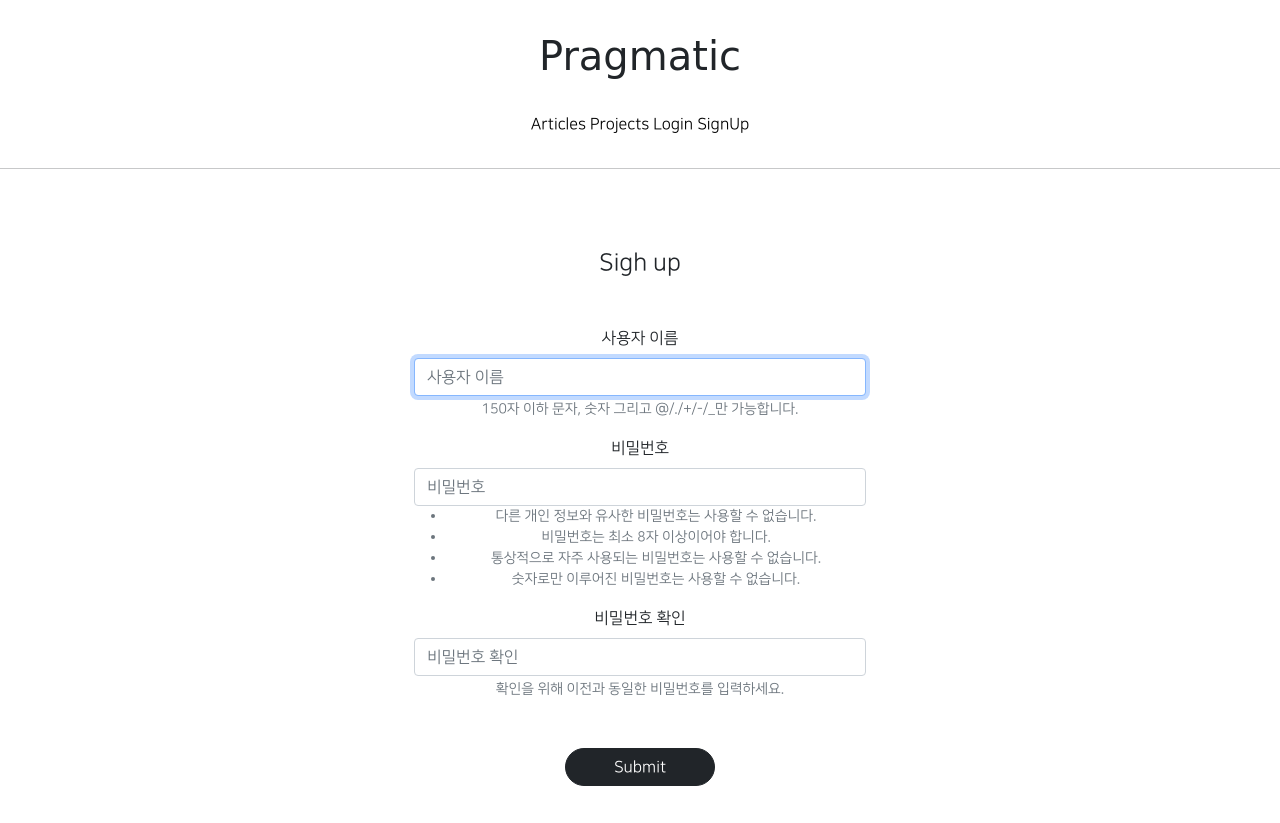
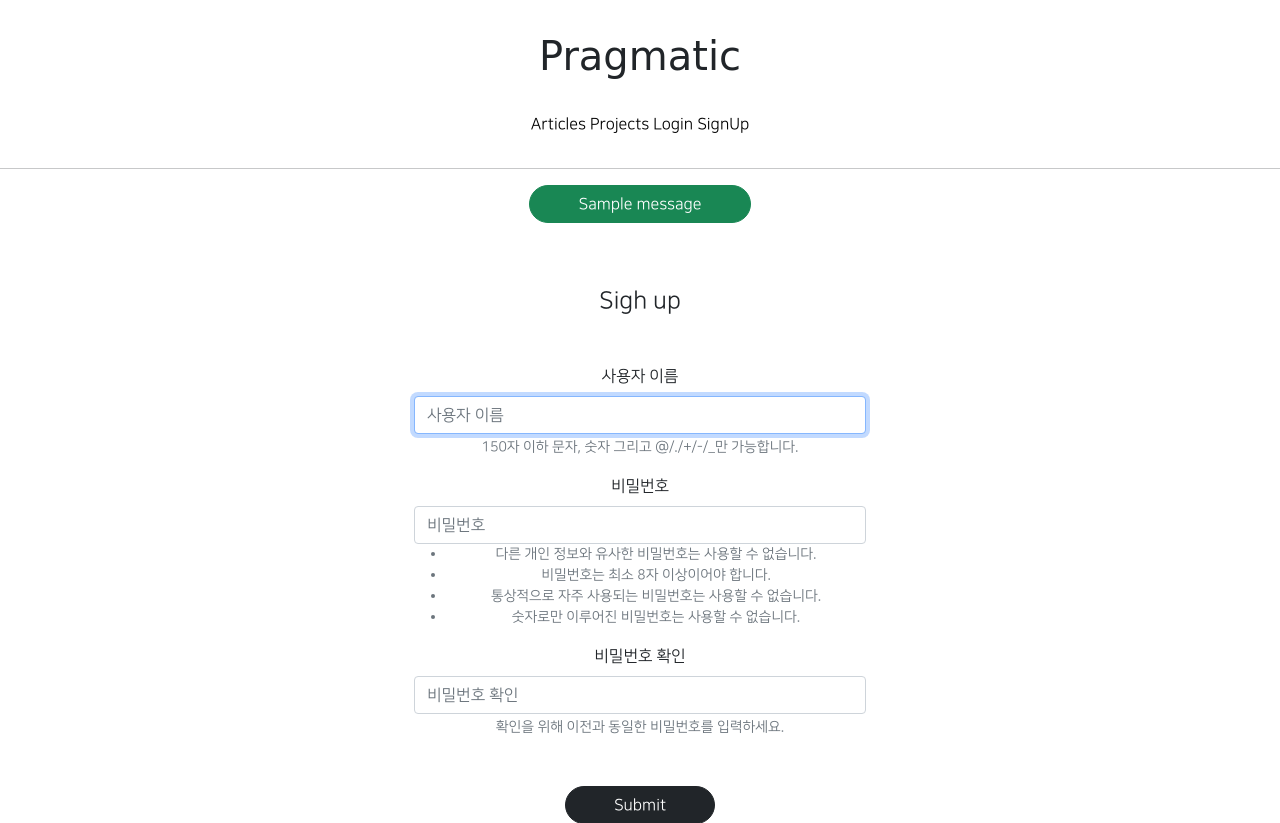
Before and after one commit to success899/test, a Django app: page /accounts/create/ in a window 1280 px wide. Shown: the top 823 px of the page. Run offline with Django 3.2, Linux system fonts and the light colour scheme; tables that the repository leaves empty hold one stand-in row (values such as "Sample post"); one stand-in notice (Sample message) is shown; parts of the project's set-up code (start-up, migrations or seed data) failed here and were passed over; some libraries are stand-ins or nearby versions.

Commit message:
210824 test commit 4

```diff
--- a/likeapp/views.py
+++ b/likeapp/views.py
@@ -6,6 +6,7 @@ from django.shortcuts import render
 from django.utils.decorators import method_decorator
 from django.views.generic import RedirectView
 from django.urls import reverse
+from django.contrib import messages
 
 from articleapp.models import Article
 from likeapp.models import LikeRecord
@@ -21,13 +22,17 @@ class LikeArticleView(RedirectView):
         like_record = LikeRecord.objects.filter(user=user, article=article)
 
         if like_record.exists():
+            # 좋아요 반영 안되는 부분
+            messages.add_message(request, messages.ERROR, '좋아요는 한번만 가능합니다.')
             return HttpResponseRedirect(reverse('articleapp:detail', kwargs={'pk': kwargs['article_pk']}))
 
         else:
+            # 좋아요 반영 되는 부분
             LikeRecord(user=user, article=article).save()
 
         article.like += 1
         article.save()
+        messages.add_message(request, messages.SUCCESS, '좋아요가 반영되었습니다.')
 
         return super().get(request, *args, **kwargs)
 
--- a/templates/base.html
+++ b/templates/base.html
@@ -9,6 +9,14 @@
 
 <hr>
 
+{% for message in messages %}
+    <div class="text-center">
+        <div class="btn btn-success rounded-pill px-5">
+            {{ message }}
+        </div>
+    </div>
+{% endfor %}
+
 {% block content %}
 {% endblock %}
 
```
